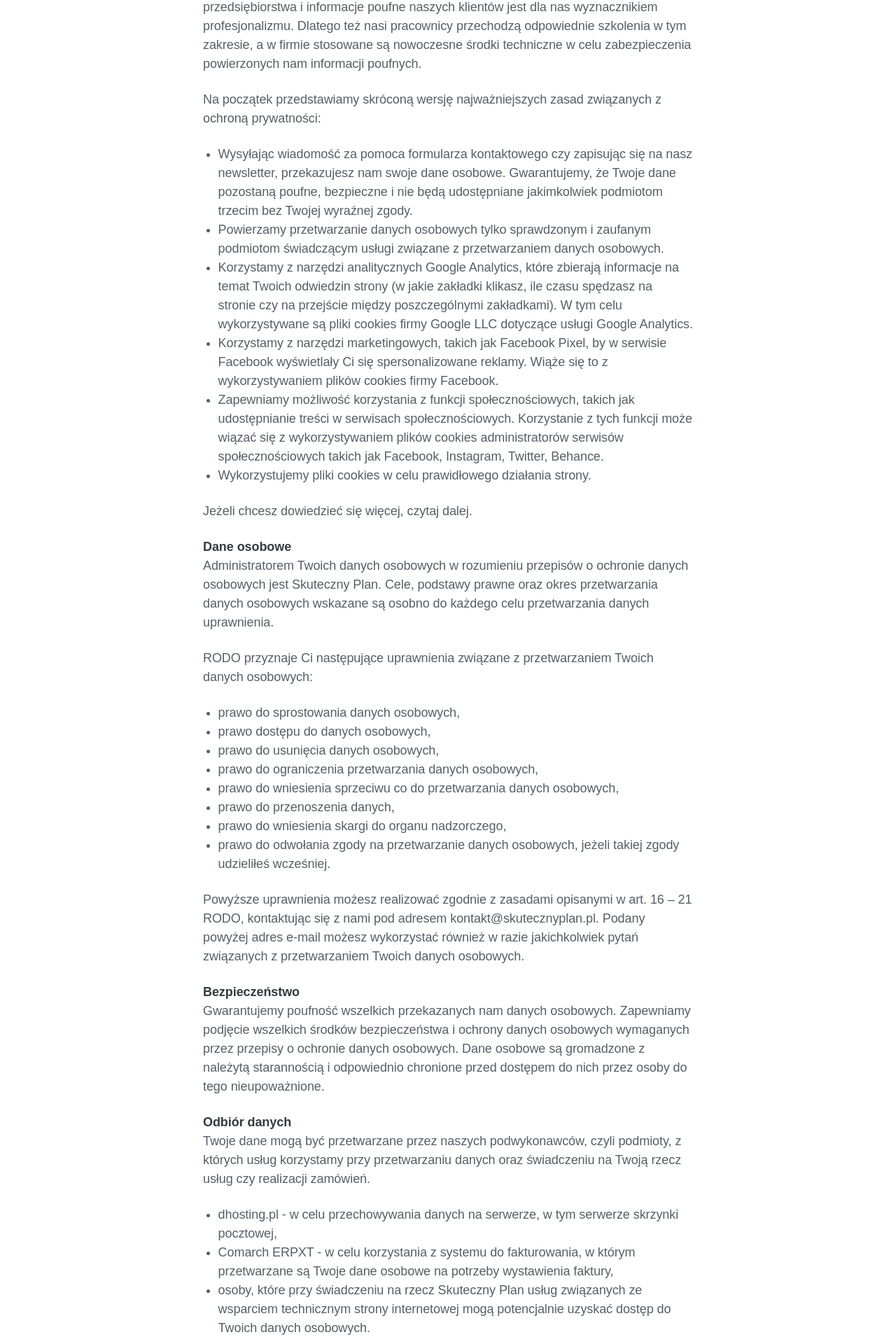
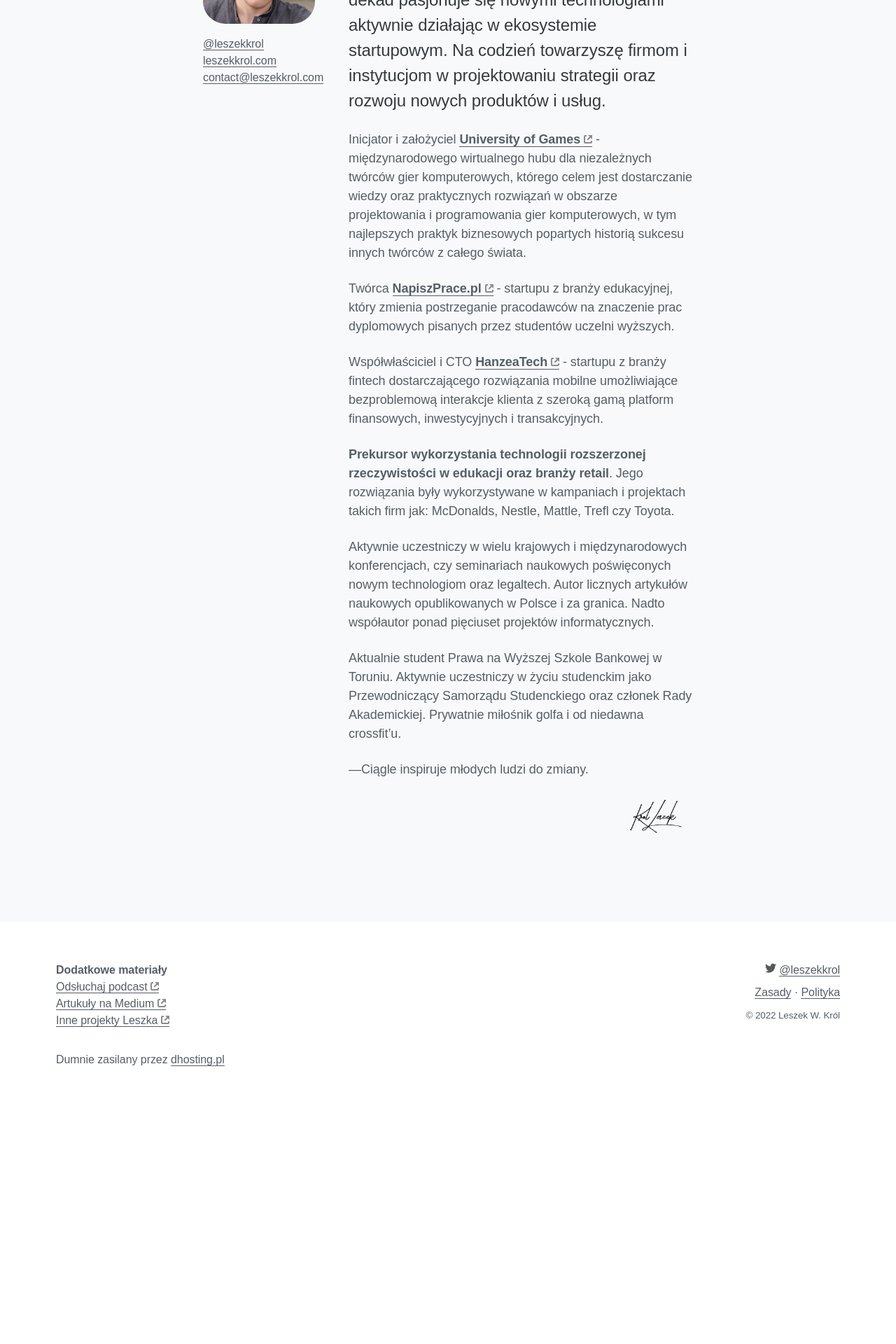
Before and after one commit to leszekkrol/skutecznyplan.pl, a Nuxt app: page /general-rules in a window 1280 px wide. Shown: the part 840-2760 px from the top of the page at 70% size. After the commit the page ends 2429 px from the top, so only its background shows below. Built offline with nearby package versions, Linux system fonts and the light colour scheme.

Commit message:
:bug: Temporary use nuxt routing

```diff
--- a/components/TheFooter.vue
+++ b/components/TheFooter.vue
@@ -29,12 +29,12 @@
           </li>
           <li>
             <NuxtLink
-              :to="{ name: 'rules' }"
+              :to="{ name: 'zasady-korzystania' }"
               class="color-grey"
               aria-label="Zasady korzystnia">Zasady</NuxtLink>
              ·
             <NuxtLink
-              :to="{ name: 'privacy' }"
+              :to="{ name: 'polityka-prywatnosci' }"
               class="color-grey"
               aria-label="Polityka prywatności">Polityka</NuxtLink>
           </li>
--- a/pages/general-rules.vue
+++ /dev/null
@@ -1,62 +0,0 @@
-<template>
-  <section class="section--full tl">
-    <div class="container cols">
-      <div>
-        <h3 class="color--black fs48 heading">Zasady korzystania</h3>
-        <p>Do zasad poufności przykładamy najwyższą wagę, a dbałość o tajemnice przedsiębiorstwa i informacje poufne naszych klientów jest dla nas wyznacznikiem profesjonalizmu. Dlatego też nasi pracownicy przechodzą odpowiednie szkolenia w tym zakresie, a w firmie stosowane są nowoczesne środki techniczne w celu zabezpieczenia powierzonych nam informacji poufnych.</p>
-
-        <p>Na początek przedstawiamy skróconą wersję najważniejszych zasad związanych z ochroną prywatności:</p>
-        <ul>
-          <li>Wysyłając wiadomość za pomoca formularza kontaktowego czy zapisując się na nasz newsletter, przekazujesz nam swoje dane osobowe. Gwarantujemy, że Twoje dane pozostaną poufne, bezpieczne i nie będą udostępniane jakimkolwiek podmiotom trzecim bez Twojej wyraźnej zgody.</li>
-          <li>Powierzamy przetwarzanie danych osobowych tylko sprawdzonym i zaufanym podmiotom świadczącym usługi związane z przetwarzaniem danych osobowych.</li>
-          <li>Korzystamy z narzędzi analitycznych Google Analytics, które zbierają informacje na temat Twoich odwiedzin strony (w jakie zakładki klikasz, ile czasu spędzasz na stronie czy na przejście między poszczególnymi zakładkami). W tym celu wykorzystywane są pliki cookies firmy Google LLC dotyczące usługi Google Analytics.</li>
-          <li>Korzystamy z narzędzi marketingowych, takich jak Facebook Pixel, by w serwisie Facebook wyświetlały Ci się spersonalizowane reklamy. Wiąże się to z wykorzystywaniem plików cookies firmy Facebook.</li>
-          <li>Zapewniamy możliwość korzystania z funkcji społecznościowych, takich jak udostępnianie treści w serwisach społecznościowych. Korzystanie z tych funkcji może wiązać się z wykorzystywaniem plików cookies administratorów serwisów społecznościowych takich jak Facebook, Instagram, Twitter, Behance.</li>
-          <li>Wykorzystujemy pliki cookies w celu prawidłowego działania strony.</li>
-        </ul>
-
-        <p>Jeżeli chcesz dowiedzieć się więcej, czytaj dalej.</p>
-
-        <h4 class="color--black">Dane osobowe</h4>
-        <p class="mt0">Administratorem Twoich danych osobowych w rozumieniu przepisów o ochronie danych osobowych jest Skuteczny Plan. Cele, podstawy prawne oraz okres przetwarzania danych osobowych wskazane są osobno do każdego celu przetwarzania danych uprawnienia.</p>
-
-        <p>RODO przyznaje Ci następujące uprawnienia związane z przetwarzaniem Twoich danych osobowych:</p>
-        <ul>
-          <li>prawo do sprostowania danych osobowych,</li>
-          <li>prawo dostępu do danych osobowych,</li>
-          <li>prawo do usunięcia danych osobowych,</li>
-          <li>prawo do ograniczenia przetwarzania danych osobowych,</li>
-          <li>prawo do wniesienia sprzeciwu co do przetwarzania danych osobowych,</li>
-          <li>prawo do przenoszenia danych,</li>
-          <li>prawo do wniesienia skargi do organu nadzorczego,</li>
-          <li>prawo do odwołania zgody na przetwarzanie danych osobowych, jeżeli takiej zgody udzieliłeś wcześniej.</li>
-        </ul>
-
-        <p>Powyższe uprawnienia możesz realizować zgodnie z zasadami opisanymi w art. 16 – 21 RODO, kontaktując się z nami pod adresem kontakt@skutecznyplan.pl. Podany powyżej adres e-mail możesz wykorzystać również w razie jakichkolwiek pytań związanych z przetwarzaniem Twoich danych osobowych.</p>
-
-        <h4 class="color--black">Bezpieczeństwo</h4>
-        <p class="mt0">Gwarantujemy poufność wszelkich przekazanych nam danych osobowych. Zapewniamy podjęcie wszelkich środków bezpieczeństwa i ochrony danych osobowych wymaganych przez przepisy o ochronie danych osobowych. Dane osobowe są gromadzone z należytą starannością i odpowiednio chronione przed dostępem do nich przez osoby do tego nieupoważnione.</p>
-
-        <h4 class="color--black">Odbiór danych</h4>
-        <p class="mt0">Twoje dane mogą być przetwarzane przez naszych podwykonawców, czyli podmioty, z których usług korzystamy przy przetwarzaniu danych oraz świadczeniu na Twoją rzecz usług czy realizacji zamówień.</p>
-        <ul>
-          <li>dhosting.pl - w celu przechowywania danych na serwerze, w tym serwerze skrzynki pocztowej,</li>
-          <li>Comarch ERPXT - w celu korzystania z systemu do fakturowania, w którym przetwarzane są Twoje dane osobowe na potrzeby wystawienia faktury,</li>
-          <li>osoby, które przy świadczeniu na rzecz Skuteczny Plan usług związanych ze wsparciem technicznym strony internetowej mogą potencjalnie uzyskać dostęp do Twoich danych osobowych.</li>
-        </ul>
-
-        <p>Wszystkie podmioty, którym powierzam przetwarzanie danych osobowych gwarantują stosowanie odpowiednich środków ochrony i bezpieczeństwa danych osobowych wymaganych przez przepisy prawa.</p>
-      </div>
-    </div>
-  </section>
-</template>
-
-<script>
-  export default {
-    data() {
-      return {
-
-      }
-    },
-  }
-</script>
--- /dev/null
+++ b/pages/zasady-korzystania.vue
@@ -0,0 +1,20 @@
+<template>
+  <section class="section--full tl">
+    <div class="container cols">
+      <div>
+        <h3 class="color--black fs48 heading">Zasady korzystania</h3>
+        <p>Informacje zamieszczone na naszej stronie internetowej nie mogą zostać uznane za poradę w jakiejkolwiek sprawie. Treści na niej zawarte mają charakter wyłącznie informacyjny, a my nie ponosimy odpowiedzialności z tytułu powstania jakichkolwiek szkód, wynikających z ich interpretacji, bez konsultacji. Wszystkie materiały udostępnione na naszej stronie internetowej są aktualne na dzień ich zamieszczenia. Nie możemy jednak zagwarantować, że będą aktualne czy przydatne w każdym stanie faktycznym i w każdym czasie. Wszelkie treści zawarte na naszej stronie można wykorzystywać wyłącznie do niekomercyjnego użytku prywatnego. Jeśli chcesz wykorzystać je w celach publicznych lub komercyjnych – napisz do nas.</p>
+      </div>
+    </div>
+  </section>
+</template>
+
+<script>
+  export default {
+    data() {
+      return {
+
+      }
+    },
+  }
+</script>
```
Also changed, not shown: pages/polityka-prywatnosci.vue (renamed from pages/privacy-policy.vue).
